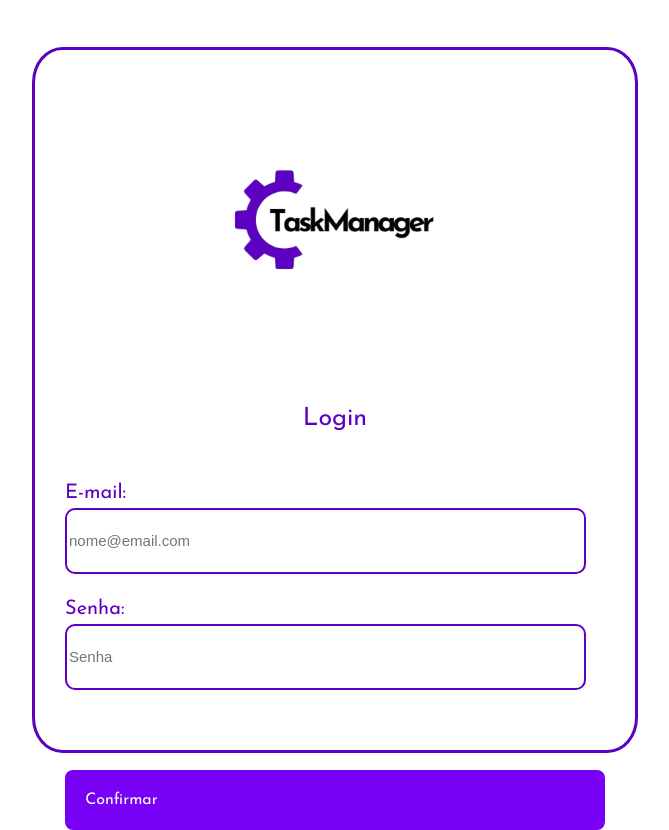
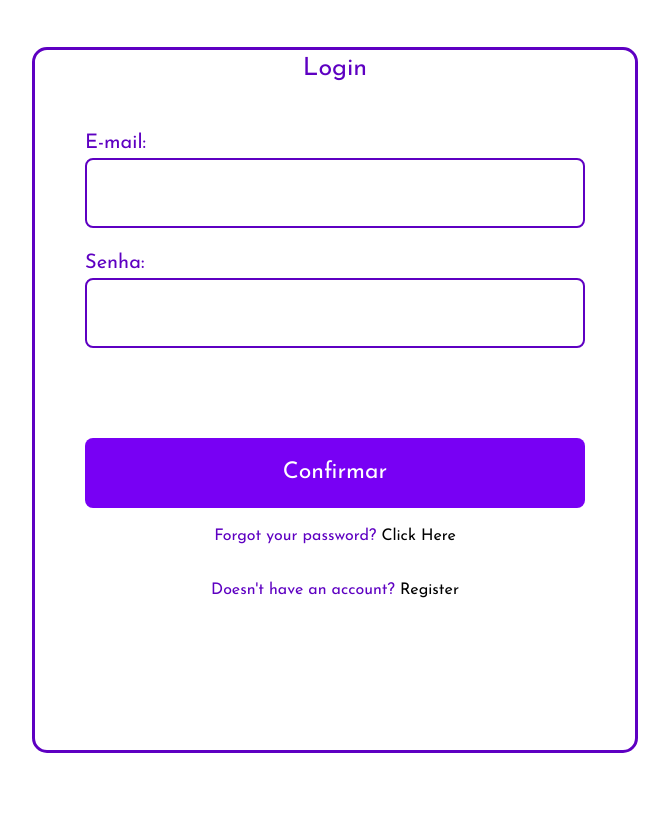
Before and after one commit to CortesMichael/TaskManagerFront, a React (Vite) app: page / in a window 1280 px wide. Shown: the whole page, without its empty margins (305-974 px from the left). After the commit the page ends 800 px from the top, so only its background shows below. Built offline with nearby package versions, Linux system fonts and the light colour scheme.

Commit message:
algumas melhorias na tela de login

```diff
--- a/src/pages/login/Login.jsx
+++ b/src/pages/login/Login.jsx
@@ -19,18 +19,22 @@ export const Login = () => {
         //chama o module.css
         <div className={style.page}>
             <div className={style.BoxLogin}>
-                <img src="/logoTaskManager.png" alt="Logo TaskManager" />
+                {/* <img src="/logoTaskManager.png" alt="Logo TaskManager" /> */}
                 <p>Login</p>
             </div>
             <div className={style.BoxEmail}>
                 <label>E-mail:</label>
-                <input type="text" placeholder="nome@email.com"/>
+                <input type="text" placeholder=""/>
             </div>
             <div className={style.BoxPassword}>
                 <label>Senha:</label>
-                <input type="password" placeholder="Senha"/>
+                <input type="password" placeholder=""/>
             </div>
             <button type="submit">Confirmar</button>
+            <div className={style.MiniLetters}>
+                <p>Forgot your password? <span>Click Here</span></p>
+                <p>Doesn't have an account? <span>Register</span></p>
+            </div>
         </div>
     );
 }
--- a/src/pages/login/Login.module.css
+++ b/src/pages/login/Login.module.css
@@ -9,30 +9,31 @@ body{
 }
 
 button{
-    display: flex;
+    font-size: 23px;
+    display: block;
     margin: 0 auto;
-    margin-top: 80px;
+    margin-top: 120px;
+    border-radius: 8px;
     color: #FFF;
     background-color: #7800F4;
-    width: 90%;
-    height: 60px;
-    align-items: center;
+    width: 500px;
+    height: 70px;
 }
 
 .page{
     border: solid #5E00C2;
-    border-radius: 5%;
+    border-radius: 15px;
     width: 600px;
     height: 700px;
 }
 
-.BoxLogin img{
+/* .BoxLogin img{
     position: relative;
     width: 350px;
     height: auto;
     display: flex;
     margin: 0 auto;
-}
+} */
 
 .BoxLogin p{
     margin: 0 auto;
@@ -42,44 +43,49 @@ button{
     font-size: 25px;
 }
 
+label{
+    margin-bottom: 5px;
+    margin: 0 auto;
+    font-size: 20px;
+    display: block;
+    color: #5E00C2;
+}
+
 .BoxEmail{
-    color: #5E00C2;
-    margin-left: 30px;
+    width: 500px;
+    height: 70px;
+    display: block;
+    margin: 0 auto;
     margin-top: 40px;
 }
 
-.BoxEmail label{
-    font-size: 20px;
+.BoxPassword{
+    width: 500px;
+    height: 70px;
     display: block;
+    margin: 0 auto;
+    margin-top: 50px;
 }
 
-.BoxEmail input{
+input[type="text"],
+input[type="password"]{
     background-color: white;
+    border: solid 2px #5E00C2;
+    width: 500px;
+    height: 70px;
+    border-radius: 8px;
+    padding-left: 10px;
+    font-size: 15px;
+    box-sizing: border-box;
     color: black;
-    font-size: 15px;
-    border: solid 2px #5E00C2;
-    border-radius: 10px;
-    width: 90%;
-    height: 60px;
 }
 
-.BoxPassword{
+p{
     color: #5E00C2;
-    margin-left: 30px;
-    margin-top: 20px;
+    text-align: center;
+    margin-bottom: 30px;
 }
 
-.BoxPassword label{
-    font-size: 20px;
-    display: block;
+span{
+    color: black;
 }
-
-.BoxPassword input{
-    background-color: white;
-    color: black;
-    font-size: 15px;
-    border: solid 2px #5E00C2;
-    border-radius: 10px;
-    width: 90%;
-    height: 60px;
-}
```
